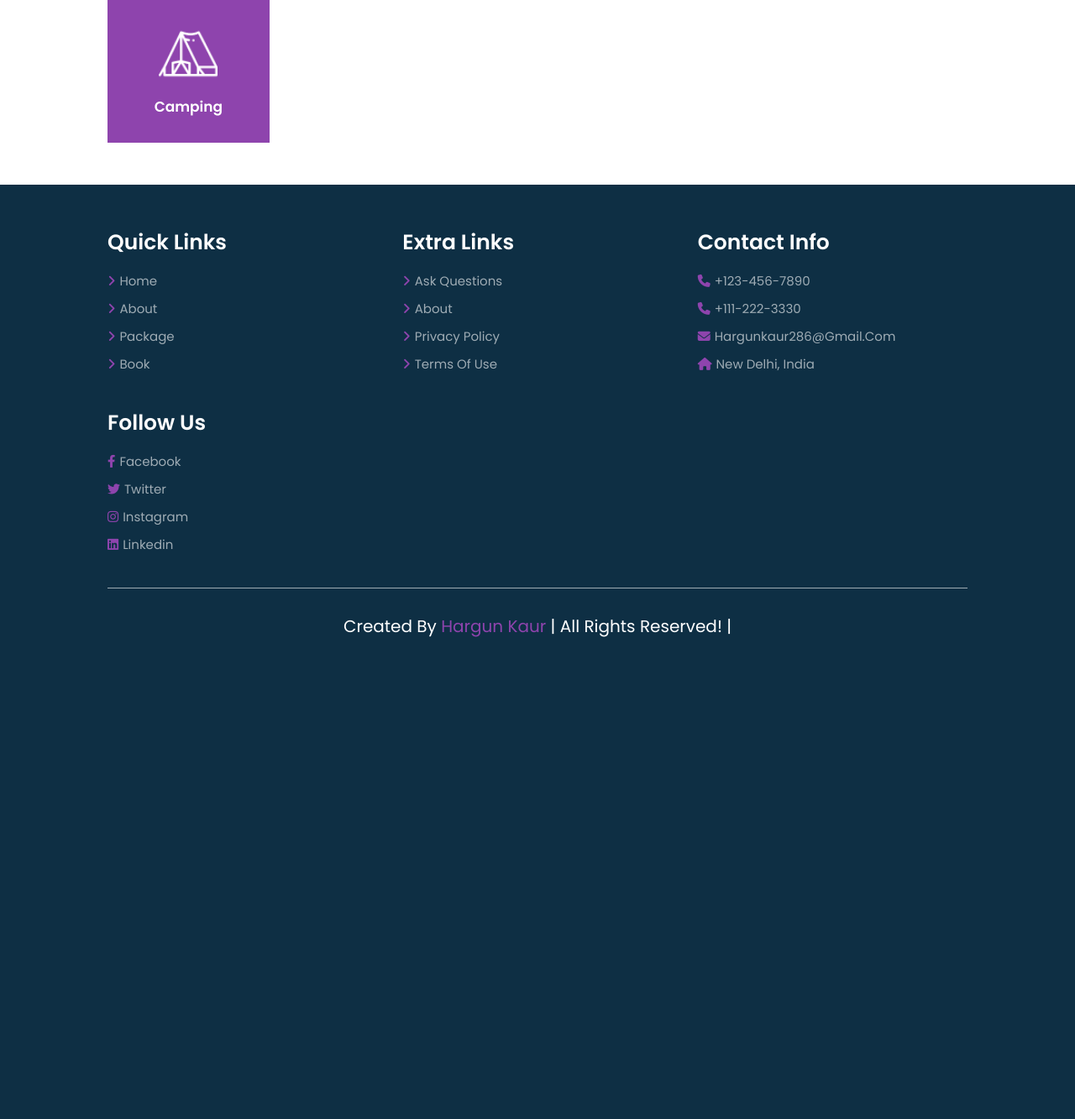
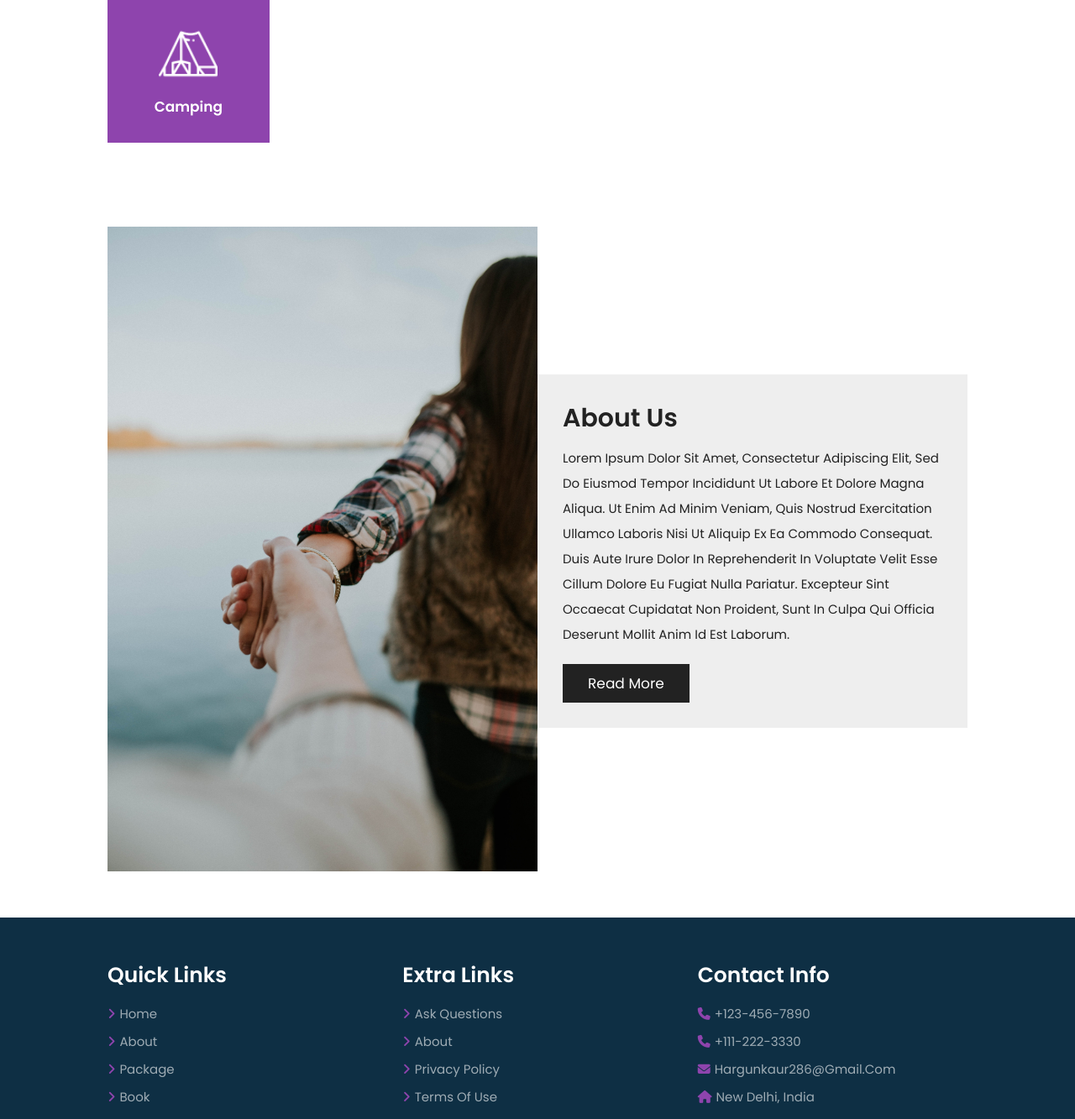
Before and after one commit to hargunkaur286/php, a PHP site: the page made by travel website/home.php in a window 1280 px wide. Shown: the part 915-2248 px from the top of the page at 84% size. Before the commit the page ends 1674 px from the top, so only its background shows below. Run offline with PHP 8.4, Linux system fonts and the light colour scheme; some libraries are stand-ins or nearby versions.

Commit message:
home about

```diff
--- a/travel website/css/style.css
+++ b/travel website/css/style.css
@@ -215,6 +215,37 @@ section {
 
 }
 
+.home-about{
+    display: flex;
+    align-items: center;
+    flex-wrap: wrap;
+}
+
+.home-about .image{
+    flex: 1 1 41rem;
+}
+
+.home-about .image img{
+    width: 100%;
+}
+
+.home-about .content{
+    flex: 1 1 41rem;
+    padding: 3rem;
+    background: var(--light-bg);
+}
+
+.home-about .content h3{
+    font-size: 3rem;
+    color: var(--black);
+}
+
+.home-about .content p{
+    font-size: 1.5rem;
+    padding: 1rem 0;
+    line-height: 2;
+    color: var(--black);
+}
 
 
 .footer {
--- a/travel website/home.php
+++ b/travel website/home.php
@@ -115,6 +115,25 @@
     <!--services section ends -->
 
 
+    <!-- home about section starts-->
+
+    <section class="home-about">
+
+        <div class="image">
+            <img src="images/about-us.jpeg" alt="">
+        </div>
+
+        <div class="content">
+            <h3>about us</h3>
+            <p>
+            Lorem ipsum dolor sit amet, consectetur adipiscing elit, sed do eiusmod tempor incididunt ut labore et dolore magna aliqua. Ut enim ad minim veniam, quis nostrud exercitation ullamco laboris nisi ut aliquip ex ea commodo consequat. Duis aute irure dolor in reprehenderit in voluptate velit esse cillum dolore eu fugiat nulla pariatur. Excepteur sint occaecat cupidatat non proident, sunt in culpa qui officia deserunt mollit anim id est laborum.
+            </p>
+            <a href="about.php" class="btn">Read More</a>
+        </div>
+    </section>
+
+    <!-- home about section ends-->
+
 
 
     <!-- footer section starts -->
```
Also changed, not shown: travel website/images/about-us-2.jpeg (added), travel website/images/about-us.jpeg (added).
